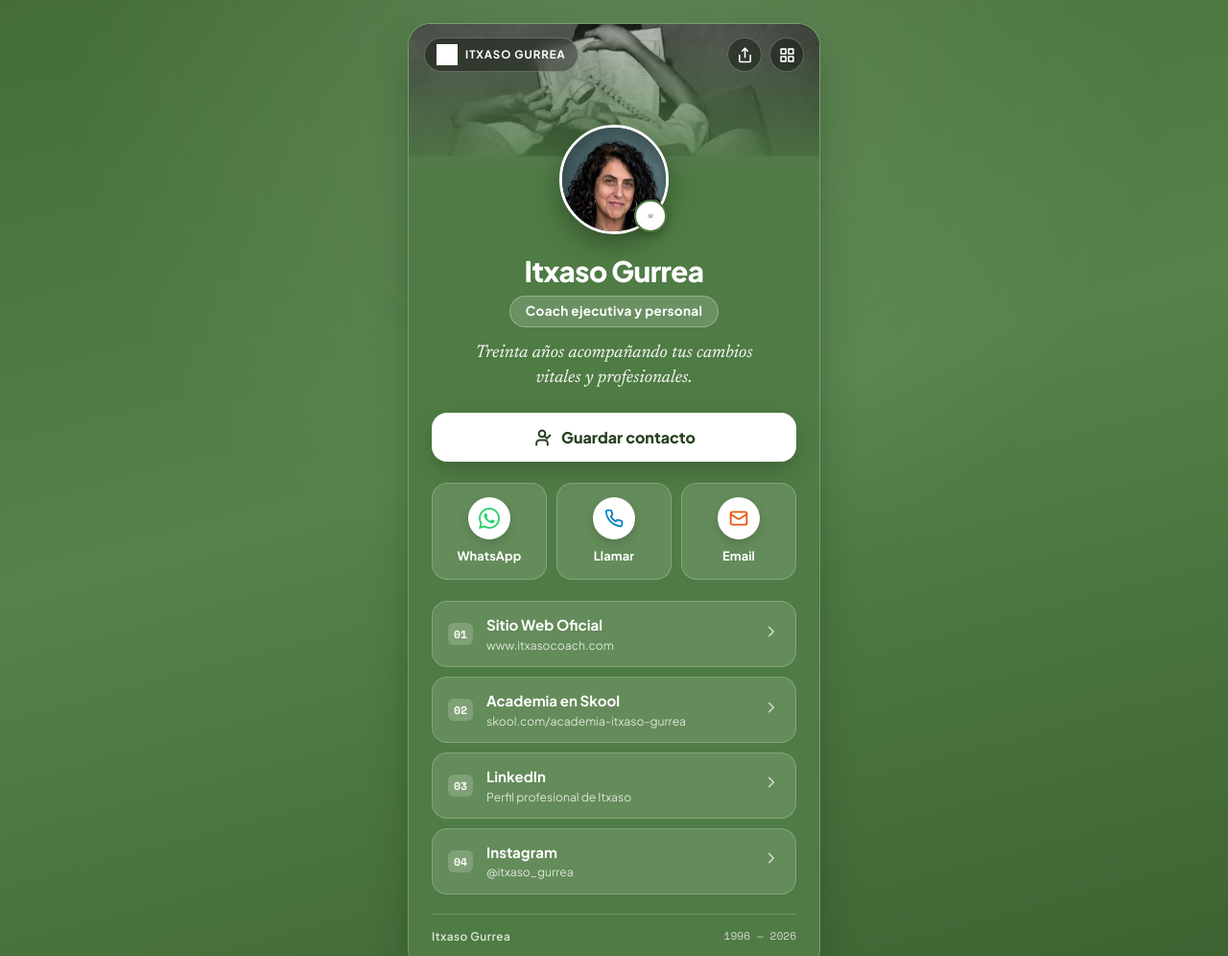
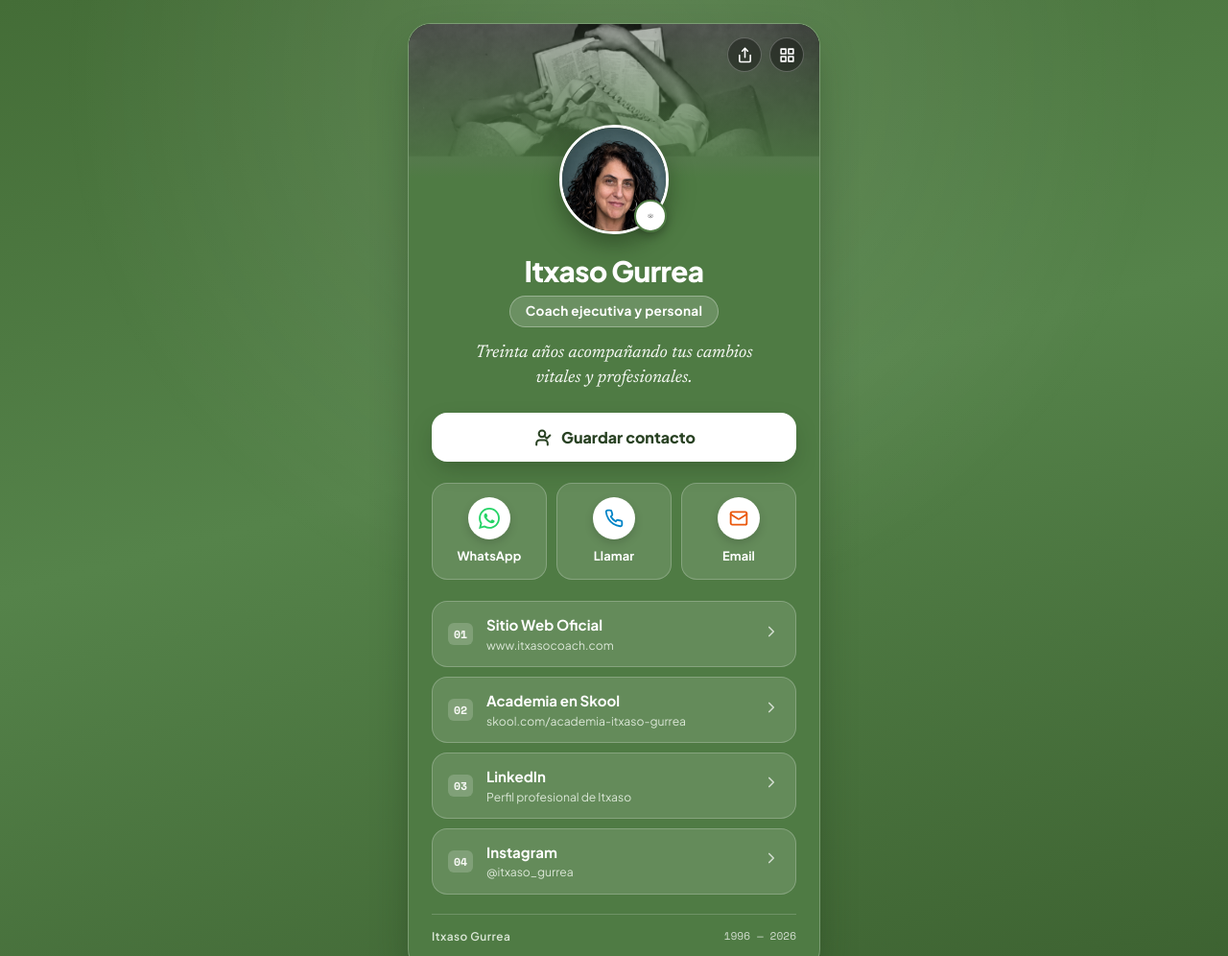
Before and after one commit to ItxasGG/tarjetapresentacion-, a plain HTML site: page index.html in a window 1280 px wide. Shown: the top 996 px of the page at 96% size. Drawn offline with nearby package versions, Linux system fonts and the light colour scheme.

Commit message:
update: eliminar badge superior con logo y nombre de la cabecera

```diff
--- a/index.html
+++ b/index.html
@@ -121,36 +121,12 @@
       left: 16px;
       right: 16px;
       display: flex;
-      justify-content: space-between;
+      justify-content: flex-end;
       align-items: center;
       z-index: 2;
     }
 
-    .brand-logo-eye {
-      display: flex;
-      align-items: center;
-      gap: 8px;
-      background: rgba(0, 0, 0, 0.35);
-      backdrop-filter: blur(8px);
-      -webkit-backdrop-filter: blur(8px);
-      padding: 6px 12px;
-      border-radius: var(--radius-full);
-      border: 1px solid rgba(255, 255, 255, 0.25);
-    }
 
-    .brand-logo-eye img {
-      width: 22px;
-      height: auto;
-      filter: brightness(0) invert(1);
-    }
-
-    .brand-logo-eye span {
-      font-size: 0.72rem;
-      font-weight: 700;
-      letter-spacing: 0.08em;
-      text-transform: uppercase;
-      color: #ffffff;
-    }
 
     .toolbar-actions {
       display: flex;
@@ -587,13 +563,8 @@
       <img src="collage.jpg" alt="Comunicación y acompañamiento - Itxaso Gurrea">
       <div class="banner-overlay"></div>
 
-      <!-- Barra superior con emblema del ojo y botones de utilidad -->
+      <!-- Barra superior con botones de utilidad -->
       <div class="banner-toolbar">
-        <div class="brand-logo-eye">
-          <img src="perfil.png" alt="Logo">
-          <span>Itxaso Gurrea</span>
-        </div>
-
         <div class="toolbar-actions">
           <button class="tool-btn" id="btn-share" title="Compartir tarjeta" aria-label="Compartir enlace">
             <svg width="17" height="17" viewBox="0 0 24 24" fill="none" stroke="currentColor" stroke-width="2.2" stroke-linecap="round" stroke-linejoin="round">
```
